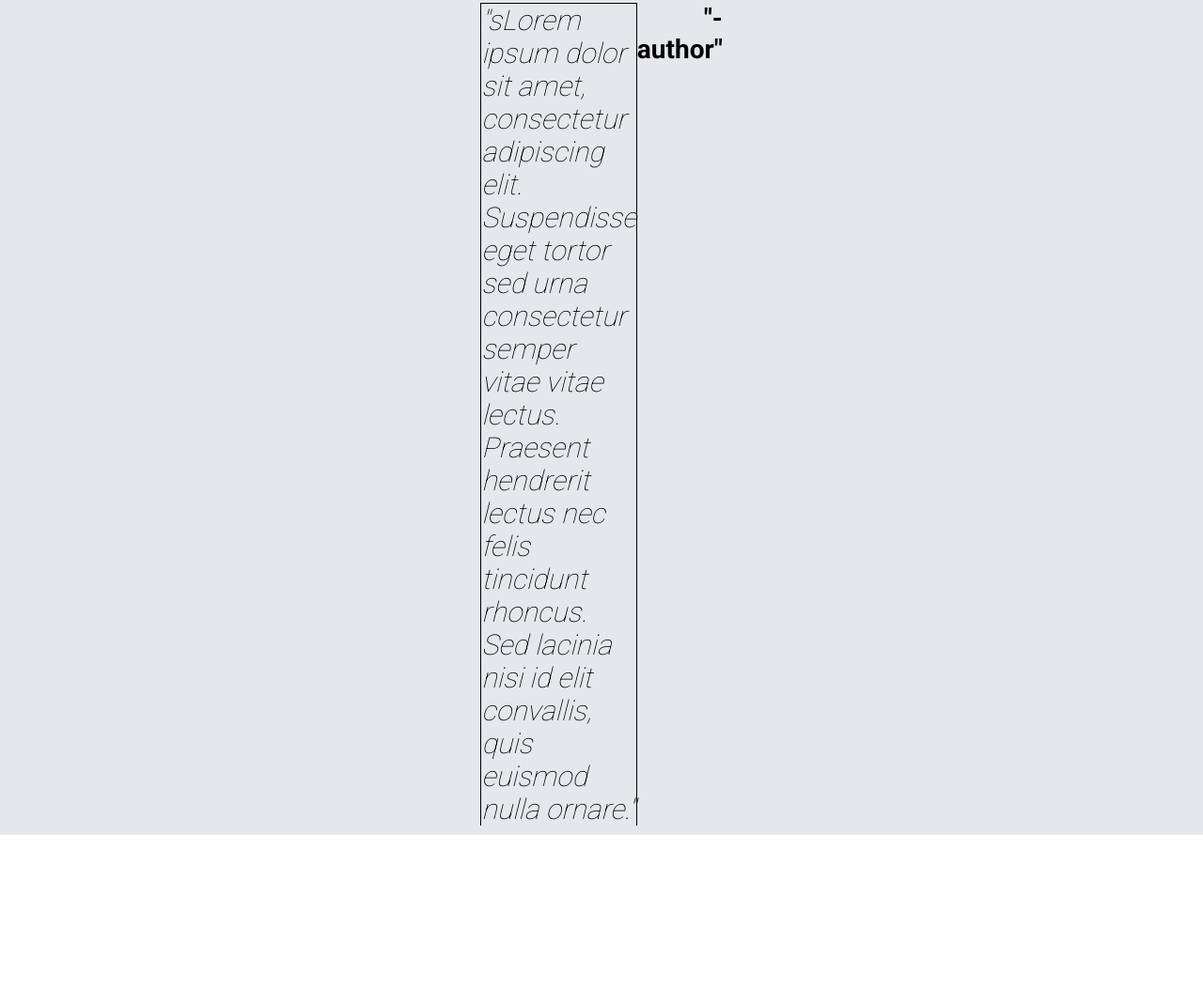
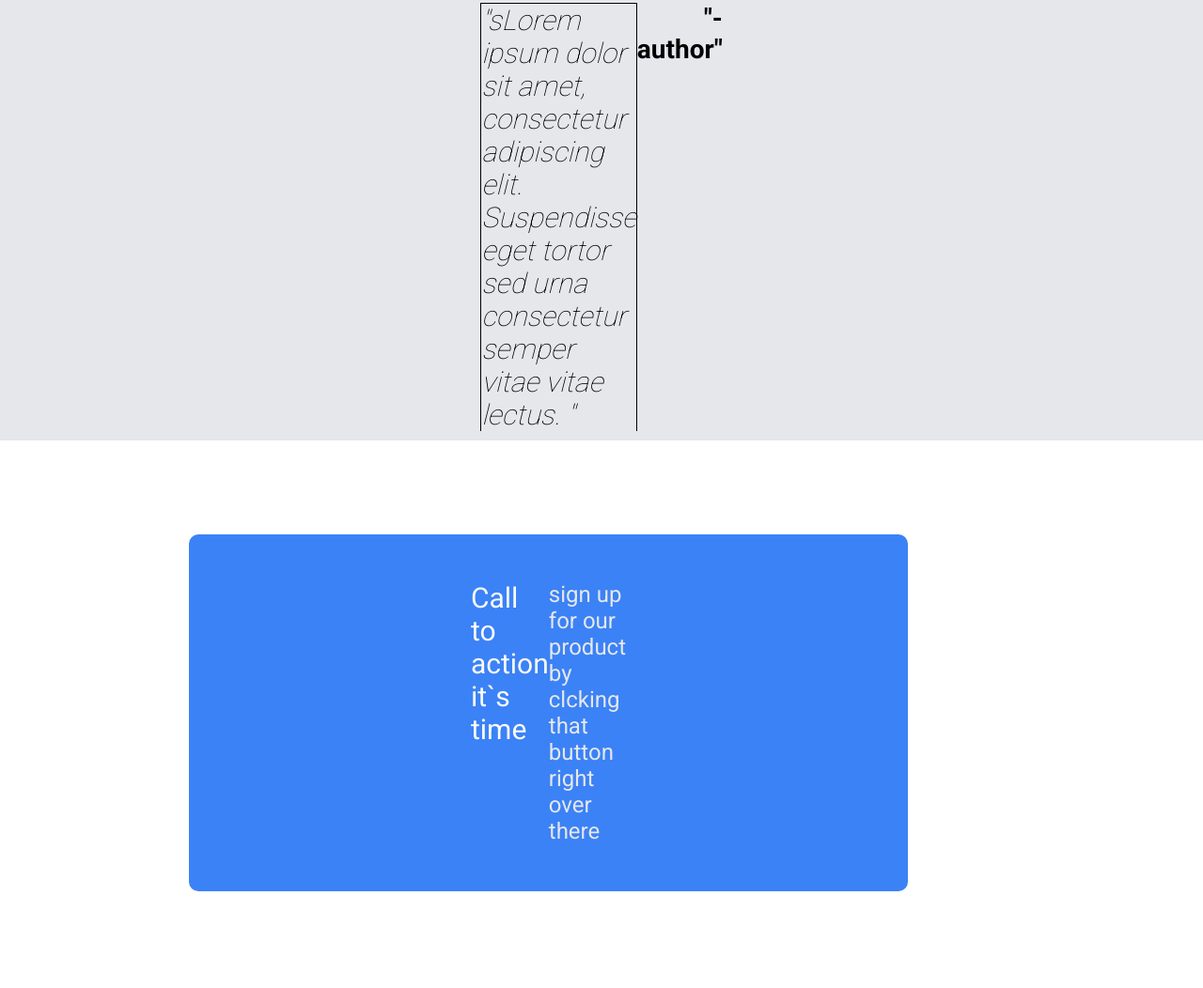
Before and after one commit to RhexNiebres/Project-Landing-Page, a plain HTML site: page index.html in a window 1280 px wide. Shown: the part 902-1954 px from the top of the page at 94% size. Before the commit the page ends 1891 px from the top, so only its background shows below. Drawn offline with Linux system fonts and the light colour scheme.

Commit message:
commit staged changes

```diff
--- a/index.html
+++ b/index.html
@@ -19,7 +19,6 @@
        </ul>
     </div>
 
-     </div>
      <div class="main-container">
       <div class="hero-left">
         <div class="hero-main" >This website is awesome</div>
@@ -31,13 +30,13 @@
       <image class="hero-right" src="menudo.jpg" alt="this is a placeholder for an image">
     </div>
 
-<div class="information">
+ <div class="information">
   <div class="information-header">some random information</div>
   <div class="information-content">
     <div class="box-container">
     <div><image class="box-image" src="menudo.jpg" alt=" image"></div>
     <div class="box-text">this is some subtext under an illustration or image</div>
-    </div>
+ </div>
 
     <div class="box-container">
      <div><image class="box-image" src=menudo.jpg alt="image"></div>
@@ -57,11 +56,21 @@
   </div>
 
   <div class="quote-container">
-  <div class="quote">"sLorem ipsum dolor sit amet, consectetur adipiscing elit. Suspendisse eget tortor sed urna consectetur semper vitae vitae lectus. Praesent hendrerit lectus nec felis tincidunt rhoncus. Sed lacinia nisi id elit convallis, quis euismod nulla ornare."</div>
+  <div class="quote">"sLorem ipsum dolor sit amet, consectetur adipiscing elit. Suspendisse eget tortor sed urna consectetur semper vitae vitae lectus. "</div>
   <div class="author"> "-author"</div>
 
   </div>
 
+<div class="action-container">
+ <div class="action-box">
+   <div class="action-header">Call to action it`s time</div>
+   <div class="action-text">sign up for our product by  clcking that button right over there</div>
+ </div>
+ <button class="action-button">sign up</button>
+</div>
+
+
+
 
 </body>
 </html>
```
